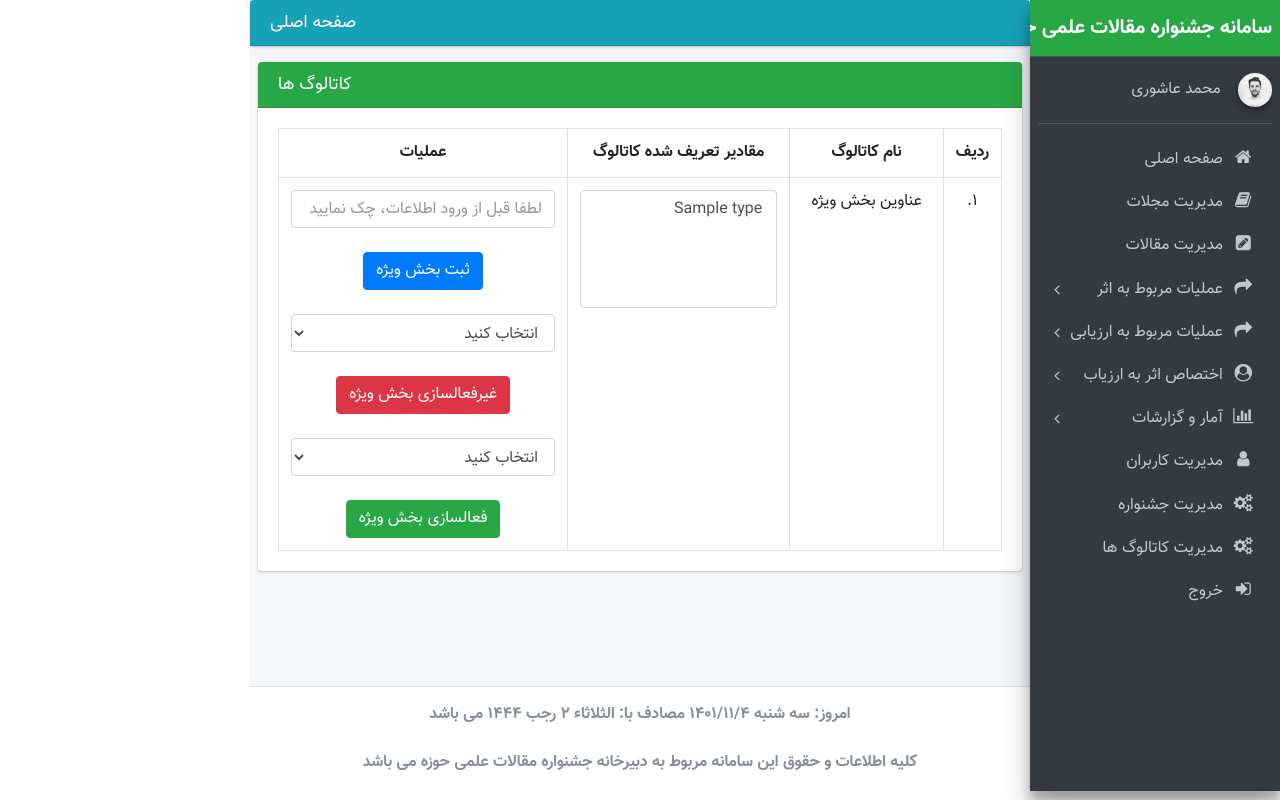
After one commit to moltafet253/Jmaghalat, a PHP site: page /Jmaghalat/catalogs.php in a window 1280 px wide. The commit adds this page. Run offline with PHP 8.4, Linux system fonts and the light colour scheme; the visitor is signed in with stand-in values (Sample User, id 1); tables that the repository leaves empty or names only in its code hold one stand-in row (values such as "Sample post"); some libraries are stand-ins or nearby versions.

Commit message:
edited on 14011104 with edare PC

```diff
--- /dev/null
+++ b/catalogs.php
@@ -0,0 +1,96 @@
+<?php include_once __DIR__ . '/header.php'; ?>
+<!-- Main content -->
+<section class="content">
+
+    <div class="card card-success">
+        <div class="card-header">
+            <h3 class="card-title">کاتالوگ ها</h3>
+        </div>
+        <!-- /.card-header -->
+        <div class="card-body">
+            <table class="table table-bordered">
+                <tr style="text-align: center">
+                    <th style="width: 10px">ردیف</th>
+                    <th>نام کاتالوگ</th>
+                    <th>مقادیر تعریف شده کاتالوگ</th>
+                    <th>عملیات</th>
+                </tr>
+                <tr style="text-align: center">
+                    <td>1.</td>
+                    <td>عناوین بخش ویژه</td>
+                    <td>
+                        <select multiple class="form-control select2" style="width: 100%;">
+                            <?php
+                            $query = mysqli_query($connection_maghalat, "select * from special_type order by subject asc");
+                            foreach ($query as $specials):
+                                ?>
+                                <option <?php if ($specials['active']==0) echo "disabled style='background-color: #ffc107'" ?>>
+                                    <?php echo $specials['subject']; if ($specials['active']==0) echo ' (غیرفعال)' ?>
+                                </option>
+                            <?php endforeach; ?>
+                        </select>
+                    </td>
+                    <td>
+                        <form action="build/php/inc/Add_Special_Type.php" method="post">
+                            <input name="Special_Type" type="text" class="form-control" id=""
+                                   placeholder="لطفا قبل از ورود اطلاعات، چک نمایید که قبلا وارد نشده باشد">
+                            <br/>
+                            <center>
+                                <button type="submit" class="btn btn-primary"
+                                        onclick="return confirm ('آیا از مقدار وارد شده مطمئن هستید؟ پس از ثبت، فقط میتوانید مقدار مورد نظر را غیرفعال نمایید')">
+                                    ثبت بخش ویژه
+                                </button>
+                            </center>
+                        </form>
+                        <br/>
+                        <form action="build/php/inc/Disable_Special_Type.php" method="post">
+                            <select name="Special_Type" class="form-control select2" style="width: 100%;">
+                                <option disabled selected>انتخاب کنید</option>
+                                <?php
+                                $query = mysqli_query($connection_maghalat, "select * from special_type where active=1 order by subject asc");
+                                foreach ($query as $specials):
+                                    ?>
+                                    <option>
+                                        <?php echo $specials['subject'] ?>
+                                    </option>
+                                <?php endforeach; ?>
+                            </select>
+                            <br/>
+                            <center>
+                                <button type="submit" class="btn btn-danger">غیرفعالسازی بخش ویژه</button>
+                            </center>
+                        </form>
+                        <br/>
+                        <form action="build/php/inc/Enable_Special_Type.php" method="post">
+                            <select name="Special_Type" class="form-control select2" style="width: 100%;">
+                                <option disabled selected>انتخاب کنید</option>
+                                <?php
+                                $query = mysqli_query($connection_maghalat, "select * from special_type where active=0 order by subject asc");
+                                foreach ($query as $specials):
+                                    ?>
+                                    <option>
+                                        <?php echo $specials['subject'] ?>
+                                    </option>
+                                <?php endforeach; ?>
+                            </select>
+                            <br/>
+                            <center>
+                                <button type="submit" class="btn btn-success">فعالسازی بخش ویژه</button>
+                            </center>
+                        </form>
+                    </td>
+                </tr>
+            </table>
+        </div>
+        <!-- /.card-body -->
+    </div>
+    <!-- /.card -->
+
+</section>
+<!-- /.content -->
+</div>
+
+<!-- /.content-wrapper -->
+
+
+<?php include_once __DIR__ . '/footer.php'; ?>
--- a/config/connection.php
+++ b/config/connection.php
@@ -12,7 +12,7 @@ $hour=jdate('H');
 $min=jdate('i');
 $sec=jdate('s');
 $date=$year."/".$month."/".$day;
-$datewithtime=$year."/".$month."/".$day.' '.$hour.":".$min;
+$datewithtime=$year."/".$month."/".$day.' '.$hour.":".$min.":".$sec;
 
 $connection_maghalat = @mysqli_connect('localhost', 'root', '', 'jashnvareh_maghalat');
 if (mysqli_connect_errno()) {
--- a/footer.php
+++ b/footer.php
@@ -1,6 +1,6 @@
 <!-- Control Sidebar -->
 <!--<aside class="control-sidebar control-sidebar-dark">-->
-<!--    <!-- Control sidebar content goes here -->-->
+<!--    Control sidebar content goes here -->
 <!--</aside>-->
 <!-- /.control-sidebar -->
 <!-- Main Footer -->
@@ -29,7 +29,7 @@
 
 <!-- REQUIRED SCRIPTS -->
 <!-- jQuery -->
-<script src="plugins/jquery/jquery.min.js"></script>
+<!--<script src="plugins/jquery/jquery.min.js"></script>-->
 <!-- Bootstrap -->
 <script src="plugins/bootstrap/js/bootstrap.bundle.min.js"></script>
 <!-- AdminLTE App -->
@@ -48,7 +48,7 @@
 <script src="plugins/slimScroll/jquery.slimscroll.min.js"></script>
 <!-- ChartJS 1.0.2 -->
 <script src="plugins/chartjs-old/Chart.min.js"></script>
-<script src="plugins/select2/select2.full.min.js"></script>
+<!--<script src="plugins/select2/select2.full.min.js"></script>-->
 <!-- PAGE SCRIPTS -->
 <script src="dist/js/pages/dashboard2.js"></script>
 </body>
--- a/header.php
+++ b/header.php
@@ -41,6 +41,13 @@ if (!isset($_SESSION['islogin'])){
     <link rel="stylesheet" href="plugins/timepicker/bootstrap-timepicker.min.css">
     <!-- Persian Data Picker -->
     <link rel="stylesheet" href="/dist/css/persian-datepicker.min.css">
+<!--    Select2 CSS-->
+    <link rel="stylesheet" type="text/css" href="/bower_components/select2/dist/css/select2.min.css">
+    <!-- jQuery -->
+    <script src="bower_components/jquery-3.3.1.min.js" type="text/javascript"></script>
+
+    <!-- Select2 JS -->
+    <script src="bower_components/select2/dist/js/select2.min.js" type="text/javascript"></script>
 
     <link href="https://fonts.googleapis.com/css?family=Source+Sans+Pro:300,400,400i,700" rel="stylesheet">
 
--- a/menus.php
+++ b/menus.php
@@ -116,6 +116,13 @@
         </li>
 
         <li class="nav-item">
+            <a href="catalogs.php" class="nav-link">
+                <i class="fa fa-cogs  nav-icon"></i>
+                <p>مدیریت کاتالوگ ها</p>
+            </a>
+        </li>
+
+        <li class="nav-item">
             <a href="logout.php" class="nav-link">
                 <i class="fa fa-sign-in nav-icon"></i>
                 <p>خروج</p>
```
Also changed, not shown: article_manager.php (+16 -1 lines), build/php/inc/Add_Special_Type.php (added, +15 -0 lines), build/php/inc/Disable_Special_Type.php (added, +15 -0 lines), build/php/inc/Enable_Special_Type.php (added, +15 -0 lines), build/php/inc/ejmali.php (added, +15 -0 lines), festival_manager.php (+35 -21 lines), 3 other files.
